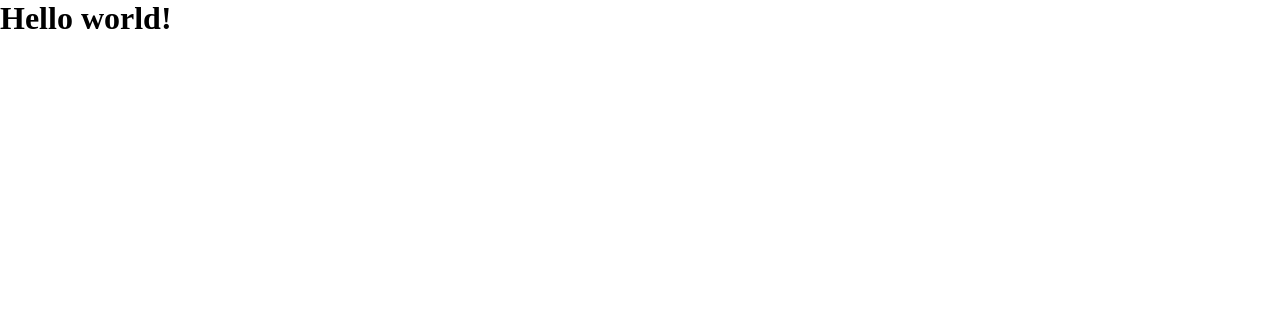
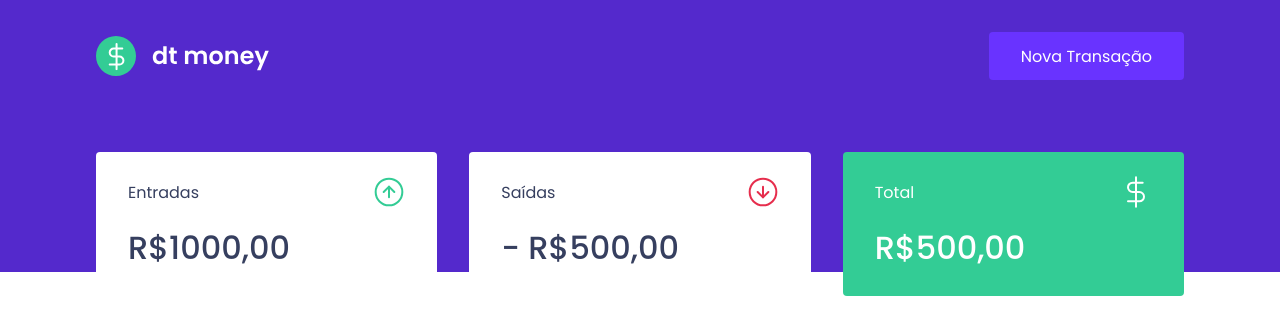
Before and after one commit to carlosvinici/DT_Money, a React (Create React App) app: page / in a window 1280 px wide. Shown: the top 334 px of the page. Built offline with nearby package versions, Linux system fonts and the light colour scheme.

Commit message:
Criando os Componentes do app; header e summary; junto de suas respectivas estilizações.

```diff
--- a/public/index.html
+++ b/public/index.html
@@ -1,10 +1,16 @@
 <!DOCTYPE html>
 <html lang="en">
   <head>
+    <link rel="preconnect" href="https://fonts.googleapis.com">
+    <link rel="preconnect" href="https://fonts.gstatic.com" crossorigin>
+
     <meta charset="utf-8" />
     <link rel="icon" href="favicon.png" type="image/png"/>
     <meta name="viewport" content="width=device-width, initial-scale=1" />
     <title>DT money</title>
+
+    <link href="https://fonts.googleapis.com/css2?family=Poppins:wght@400;500;600&display=swap" rel="stylesheet">
+
   </head>
   <body>
     <noscript>You need to enable JavaScript to run this app.</noscript>
--- a/src/App.tsx
+++ b/src/App.tsx
@@ -1,12 +1,15 @@
+import { Dashboard } from "./components/Dashboard";
+import { Header } from "./components/Header";
 import { GlobalStyle } from "./styles/global";
 
 
 
 export function App() {
   return (
-    <div className="App">
-      <h1>Hello world!</h1>
+    <>
+      <Header />
+      <Dashboard />
       <GlobalStyle />
-    </div>
+    </>
   );
 }
--- /dev/null
+++ b/src/components/Dashboard/index.tsx
@@ -0,0 +1,10 @@
+import { Summary } from "../Summary";
+import { Container } from "./styles";
+
+export function Dashboard () {
+    return (
+        <Container>
+            <Summary />
+        </Container>
+    )
+}
--- /dev/null
+++ b/src/components/Dashboard/styles.ts
@@ -0,0 +1,7 @@
+import styled from "styled-components";
+
+export const Container = styled.main`
+    max-width: 1120px;
+    margin: 0 auto;
+    padding: 2.5rem 1rem;
+`
--- /dev/null
+++ b/src/components/Header/index.tsx
@@ -0,0 +1,15 @@
+import logoImg from '../../assets/logo.svg'
+import { Container, Content } from './styles'
+
+export function Header() {
+    return (
+        <Container>
+            <Content>
+                <img src={logoImg} alt="Dt money" />
+                <button type="button">
+                    Nova Transação
+                </button>
+            </Content>
+        </Container>
+    )
+}
--- /dev/null
+++ b/src/components/Header/styles.ts
@@ -0,0 +1,31 @@
+import styled from 'styled-components';
+
+export const Container = styled.header`
+    background: var(--blue);
+`
+
+export const Content = styled.div`
+    max-width: 1120px;
+    margin: 0 auto;
+
+    padding: 2rem 1rem 12rem;
+    display: flex;
+    align-items: center;
+    justify-content: space-between;
+
+    button {
+        font-size: 1rem ;
+        color: #fff;
+        background: var(--blue-light);
+        border: 0;
+        padding: 0 2rem;
+        border-radius: 0.25rem;
+        height: 3rem;
+
+        transition: filter 0.2s;
+
+        &:hover {
+            filter: brightness(0.9);
+        }
+    }
+`
--- /dev/null
+++ b/src/components/Summary/index.tsx
@@ -0,0 +1,36 @@
+import { Container } from "./styles";
+
+import incomeImg from "../../assets/income.svg"
+import outcomeImg from "../../assets/outcome.svg"
+import totalImg from "../../assets/total.svg"
+
+
+export function Summary(){
+    return(
+        <Container>
+            <div>
+                <header>
+                    <p>Entradas</p>
+                    <img src={incomeImg} alt="entradas" />
+                </header>
+                <strong>R$1000,00</strong>
+            </div>
+
+            <div>
+                <header>
+                    <p>Saídas</p>
+                    <img src={outcomeImg} alt="Saídas" />
+                </header>
+                <strong>- R$500,00</strong>
+            </div>
+
+            <div className="highlight-background">
+                <header>
+                    <p>Total</p>
+                    <img src={totalImg} alt="entradas" />
+                </header>
+                <strong>R$500,00</strong>
+            </div>
+        </Container>
+    )
+}
--- /dev/null
+++ b/src/components/Summary/styles.ts
@@ -0,0 +1,36 @@
+import styled from "styled-components";
+
+export const Container = styled.div`
+    display: grid;
+    grid-template-columns: repeat(3, 1fr);
+    gap: 2rem;
+    margin-top: -10rem;
+
+    div{
+        background: var(--shape);
+        padding: 1.5rem 2rem ;
+        border-radius: 0.25rem;
+        color: var(--text-title);
+
+        header {
+            display: flex;
+            align-items: center;
+            justify-content: space-between;
+
+        }
+
+        strong{
+            display: block;
+            margin-top: 1rem;
+            font-size: 2rem;
+            font-weight: 500;
+            line-height: 3rem;
+        }
+
+        &.highlight-background{
+            background: var(--green);
+            color: #ffff;
+        }
+    }
+
+`
--- a/src/styles/global.ts
+++ b/src/styles/global.ts
@@ -2,16 +2,17 @@
 
 export const GlobalStyle = createGlobalStyle`
     :root {
-        --background: #f8f2f5;
+        --background: #f0f2f5;
         --red: #e52e40;
         --blue: #5429cc;
+        --green: #33cc95;
 
         --blue-light: #6933ff;
 
-        --text-title: #365f5f;
+        --text-title: #363f5f;
         --text-body: #969cb3;
 
-        --shape: #ffffff
+        --shape: #ffffff;
     }
 
     *{
@@ -36,6 +37,15 @@
         -webkit-font-smoothing: antialiased;
     }
 
+    body, input, textarea, button {
+        font-family: 'Poppins', sans-serif;
+        font-weight: 400;
+    }
+
+    h1, h2, h3, h4, h6, strong {
+        font-weight: 600;
+    }
+
     button {
         cursor: pointer;
     }
```
